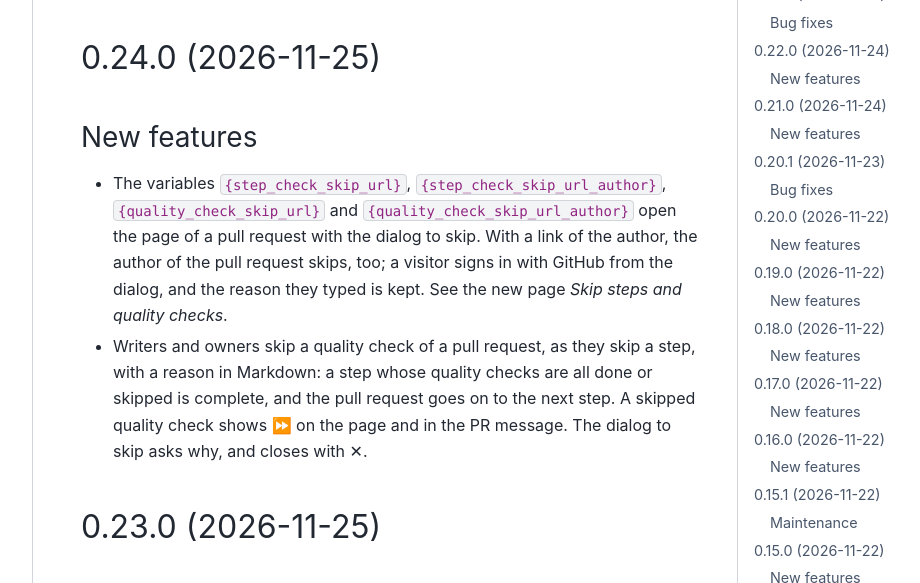
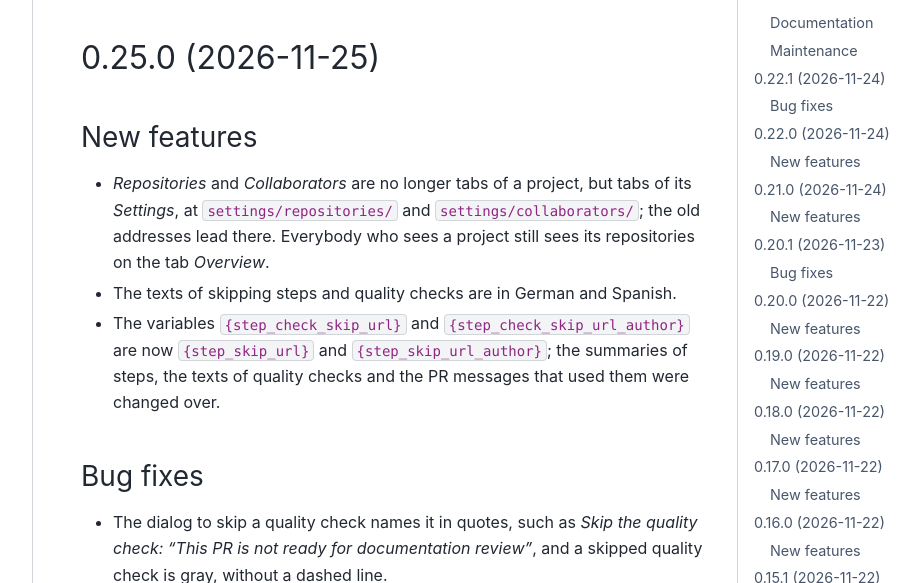
Before and after one commit to PyCalendar/dashboard.pycal.org, a Sphinx documentation site: the page built from docs/changelog.rst, in a window 1280 px wide and 900 px high, cut to the strip 317-900 px from the top of the window. Shown: the whole strip, without its empty margins (287-1207 px from the left). Built offline with Sphinx 7.4.7 and the PyData theme 0.15.4, drawn with Linux system fonts in a browser that asks for light colours; the version number could not be read and is left out; some of the changed text lies outside the part shown.

Commit message:
Release 0.25.0
Co-Authored-By: Claude Opus 5.5 <noreply@anthropic.com>

```diff
--- a/docs/changelog.rst
+++ b/docs/changelog.rst
@@ -8,6 +8,23 @@ Changelog
 .. include:: _build/unreleased.rst
 
 .. towncrier release notes start
+
+0.25.0 (2026-11-25)
+-------------------
+
+New features
+~~~~~~~~~~~~
+
+- *Repositories* and *Collaborators* are no longer tabs of a project, but tabs of its *Settings*, at ``settings/repositories/`` and ``settings/collaborators/``; the old addresses lead there. Everybody who sees a project still sees its repositories on the tab *Overview*.
+- The texts of skipping steps and quality checks are in German and Spanish.
+- The variables ``{step_check_skip_url}`` and ``{step_check_skip_url_author}`` are now ``{step_skip_url}`` and ``{step_skip_url_author}``; the summaries of steps, the texts of quality checks and the PR messages that used them were changed over.
+
+
+Bug fixes
+~~~~~~~~~
+
+- The dialog to skip a quality check names it in quotes, such as *Skip the quality check: "This PR is not ready for documentation review"*, and a skipped quality check is gray, without a dashed line.
+
 
 0.24.0 (2026-11-25)
 -------------------
```
Also changed, not shown: 4 other files.
